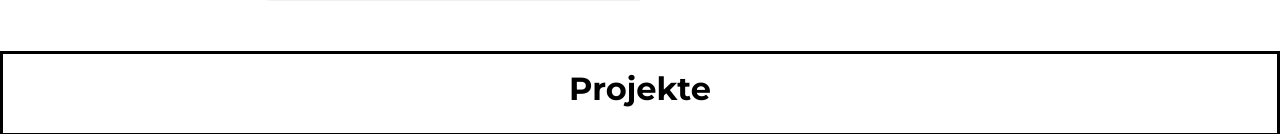
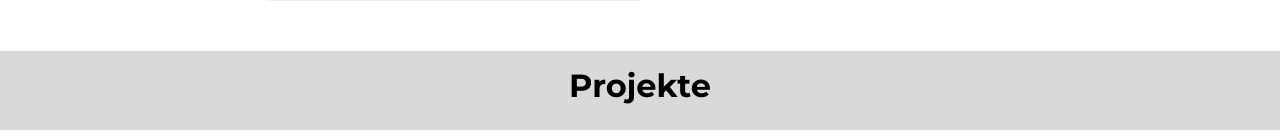
Before and after one commit to devmakesmarter/portfoliowebsite, a React (Create React App) app: page / in a window 1280 px wide. Shown: the part 818-952 px from the top of the page. Built offline with nearby package versions, Linux system fonts and the light colour scheme.

Commit message:
los geht es

```diff
--- a/src/Components/Popup/Popup.js
+++ b/src/Components/Popup/Popup.js
@@ -1,4 +1,4 @@
-import "../Popup/PopUp.css";
+import "../Popup/Popup.css";
 
 
 
--- a/src/Components/Projektehead/ProjekteHead.css
+++ b/src/Components/Projektehead/ProjekteHead.css
@@ -14,8 +14,7 @@ html {
 }
 
 .aprojektdescription {
-    border: 0.2rem;
-    border-style: solid;
+    background-color: rgba(128, 128, 128, 0.3);
     margin-top: 50px;
     display: flex;
     align-items: center;
--- a/src/Components/Projektseparator/ProjektSeparator.js
+++ b/src/Components/Projektseparator/ProjektSeparator.js
@@ -1,17 +1,37 @@
 import React from 'react';
 import "./ProjektSeparator.css";
 
-export  const ProjektSeparator = ({head, description}) => {
+export  const ProjektSeparator = ({head, description, project}) => {
+
+
+
+
+
 
 
   return (
+
+
+
+
+
+
+
+
+
+
+
+
     <div>
     <div className="aaprojektdescription"  >
                     <h1>{head}</h1>
                     <p>{description}</p>
 
   </div>
+    <div>{project} </div>
   </div>
+
+
   )
 }
 
--- a/src/Components/Skills/SkillsComponent.js
+++ b/src/Components/Skills/SkillsComponent.js
@@ -6,7 +6,8 @@ import toolbox from "../Skills/Picutres/tools 1280 960.jpg";
 import pictureone from "../Popup/pexels-lilartsy-1194775.jpg";
 import picturetwo from "../Popup/pexels-pixabay-159866.jpg";
 import picturethree from "../Popup/pexels-bogdan-dirică-1645668.jpg";
-import { PopUp } from "../Popup/PopUp";
+import { PopUp } from "../Popup/Popup";
+import { flushSync } from "react-dom";
 
 
 
@@ -37,12 +38,17 @@ export const SkillsComponent = () => {
         const key = e.target.dataset.value;
 
     // hier wird die Beschreibung tranferiert.
+
+       if(typeof(key) ==="string"){
         setValueOfProp((prev) => {
+             return prev= key;
+        }   )}
+        else{
+            setValueOfProp("Es gab leider ein technisches Problem. Bitte schließen und öffnen Sie das Fenster nochmal. Danke")
+        }
 
-             prev = key;
-             return key;
 
-        }   );
+
     // hier wird die Sichtbarkeit des Popup eingestellt
         setVisible(true);
 
```
